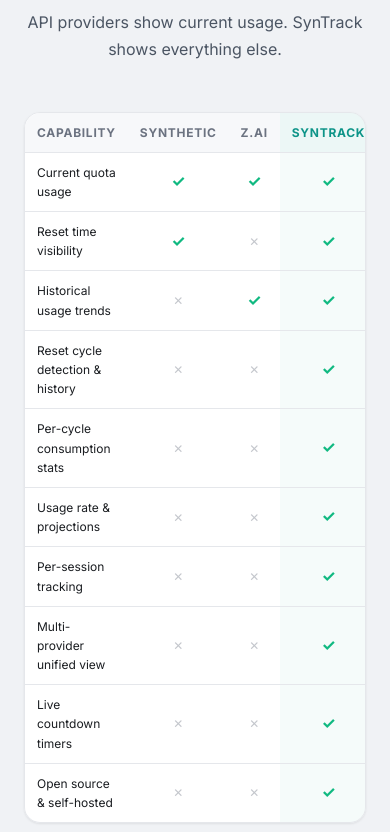
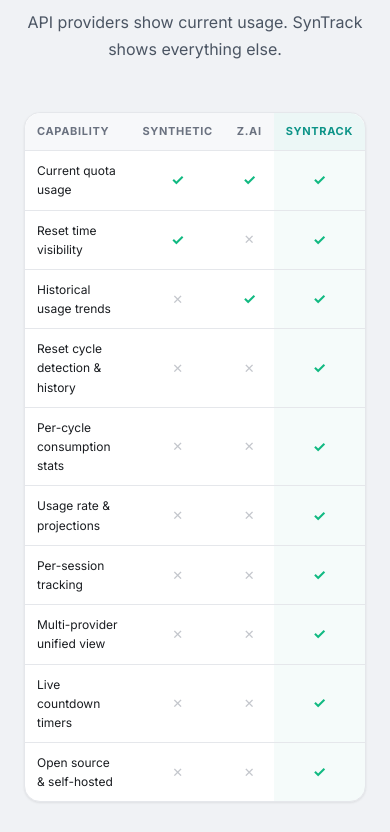
Before and after one commit to onllm-dev/onWatch, a plain HTML site: page landing/index.html in a window 390 px wide. Shown: the part 7272-8104 px from the top of the page. Drawn offline with Linux system fonts and the light colour scheme.

Commit message:
fix: show all 3 install cards at tablet widths, compact comparison table
- At 1024px: 2-column grid with 3rd card centered below instead of
  collapsing to 1-column (which hid the 3rd card below the fold)
- At 768px: single column stack
- Comparison table: reduced padding (10px 16px), smaller font (13px),
  smaller header text (11px) for a more compact look

```diff
--- a/landing/index.html
+++ b/landing/index.html
@@ -1339,18 +1339,18 @@ a:hover { text-decoration: underline; }
 .comparison-table {
   width: 100%;
   border-collapse: collapse;
-  font-size: 14px;
+  font-size: 13px;
 }
 
 .comparison-table th,
 .comparison-table td {
-  padding: 14px 20px;
+  padding: 10px 16px;
   text-align: left;
   border-bottom: 1px solid var(--border-default);
 }
 
 .comparison-table th {
-  font-size: 12px;
+  font-size: 11px;
   font-weight: 700;
   color: var(--text-muted);
   text-transform: uppercase;
@@ -1383,8 +1383,8 @@ a:hover { text-decoration: underline; }
 .comparison-table th, .comparison-table td { text-align: center; }
 .comparison-table th:first-child, .comparison-table td:first-child { text-align: left; }
 
-.check { color: var(--status-healthy); font-weight: 700; font-size: 16px; }
-.cross { color: var(--text-muted); opacity: 0.4; }
+.check { color: var(--status-healthy); font-weight: 700; font-size: 15px; }
+.cross { color: var(--text-muted); opacity: 0.4; font-size: 13px; }
 
 /* ═══════════════════════════════════════════
    CTA SECTION
@@ -1500,7 +1500,8 @@ a:hover { text-decoration: underline; }
   .arch-diagram { grid-template-columns: 1fr; gap: 12px; }
   .arch-arrow { transform: rotate(90deg); padding: 4px 0; }
   .arch-stats { grid-template-columns: repeat(2, 1fr); }
-  .install-methods { grid-template-columns: 1fr; max-width: 560px; margin: 0 auto; }
+  .install-methods { grid-template-columns: repeat(2, 1fr); }
+  .install-methods .install-method:last-child { grid-column: 1 / -1; max-width: 480px; margin: 0 auto; }
   .gallery-grid { grid-template-columns: 1fr; }
   .lightbox-nav { width: 36px; height: 36px; }
   .lightbox-prev { left: 8px; }
@@ -1516,6 +1517,8 @@ a:hover { text-decoration: underline; }
   .features-grid { grid-template-columns: 1fr; }
   .mockup-cards { grid-template-columns: 1fr; }
   .providers-grid { gap: 16px; flex-direction: column; }
+  .install-methods { grid-template-columns: 1fr; max-width: 560px; margin: 0 auto; }
+  .install-methods .install-method:last-child { grid-column: auto; max-width: none; margin: 0; }
   .comparison-table { font-size: 12px; }
   .comparison-table th, .comparison-table td { padding: 10px 12px; }
   .cta-card { padding: 32px 24px; }
```
